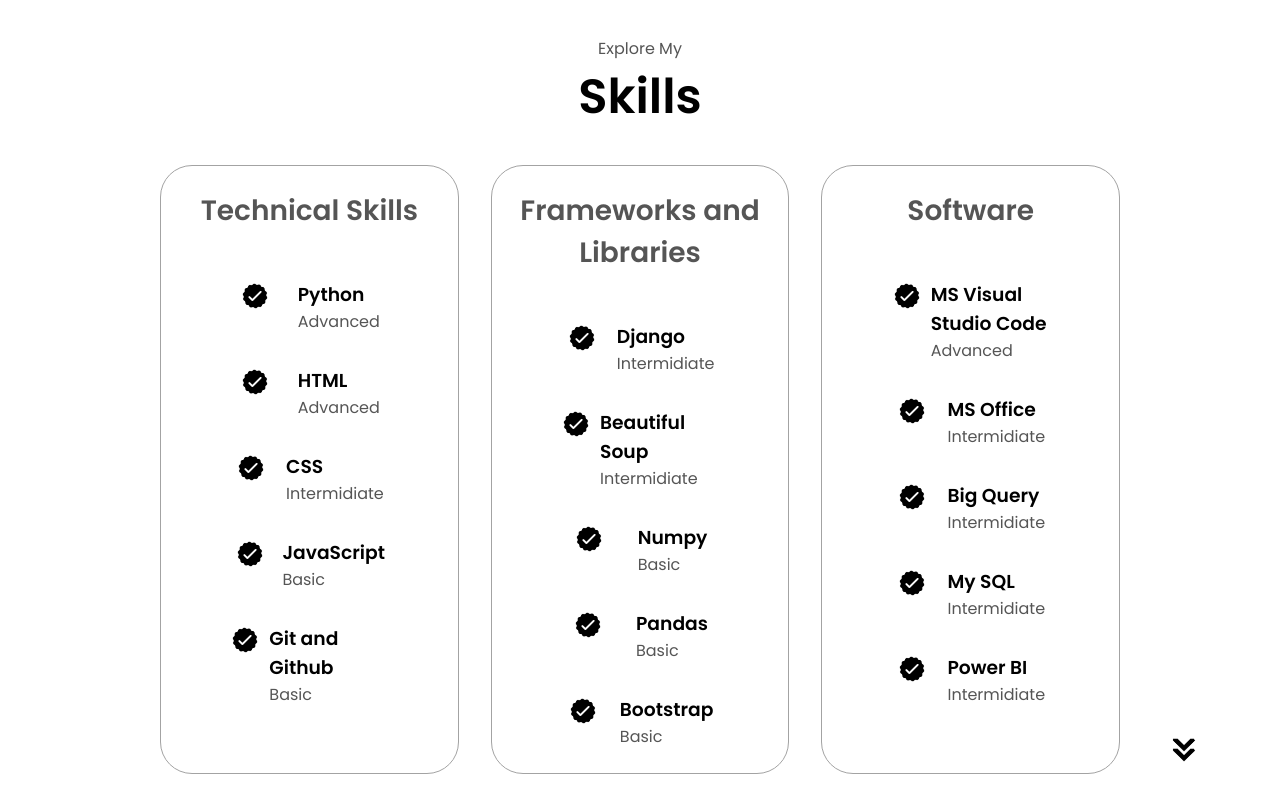
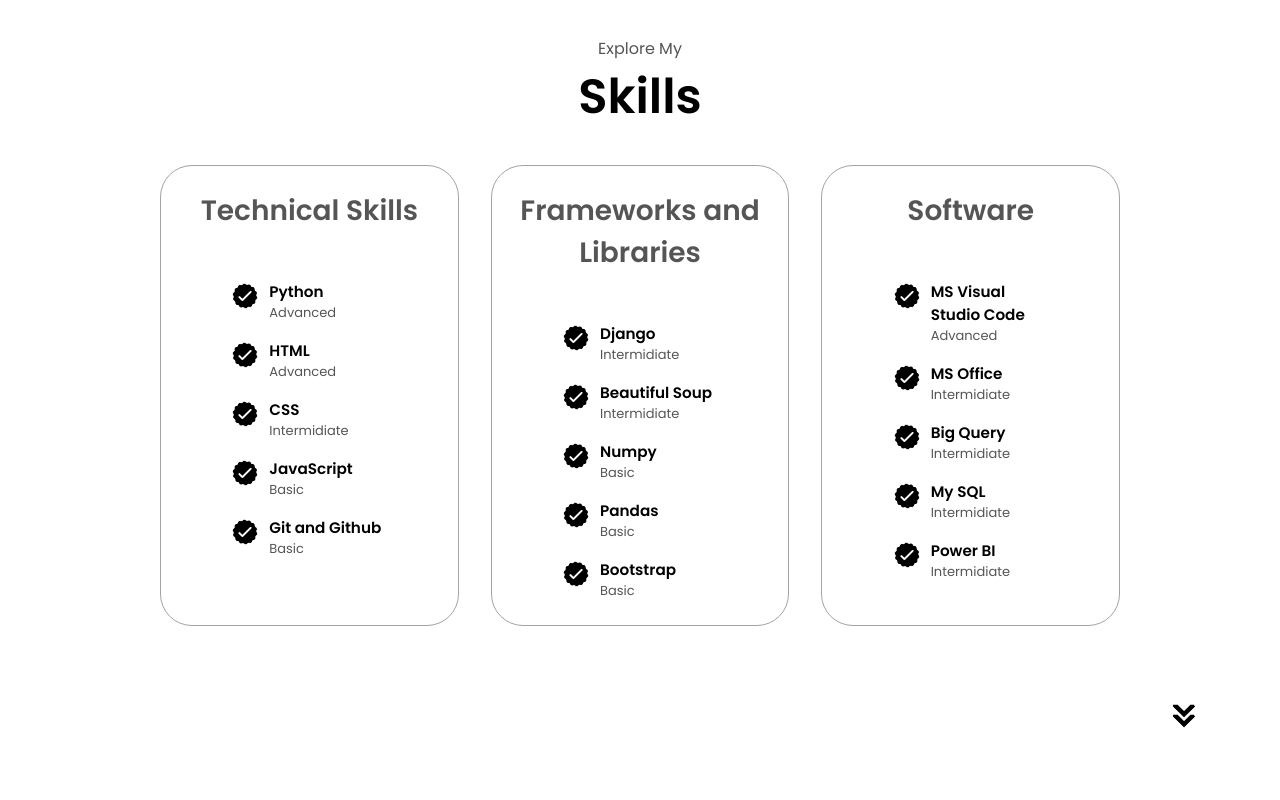
Before and after one commit to Pankajpadekar/portfolio-project, a plain HTML site: page index.html in a window 1280 px wide. Shown: the part 1660-2460 px from the top of the page. Drawn offline with Linux system fonts and the light colour scheme.

Commit message:
made some changes

```diff
--- a/style.css
+++ b/style.css
@@ -233,15 +233,18 @@
     border-radius: 2rem;
 }
 
-.btn-color-1, .btn-color-2 {
+.btn-color-1,
+.btn-color-2 {
     border: rgb(53, 53, 53) 0.1rem solid;
 }
 
-.btn-color-1:hover, .btn-color-2:hover {
+.btn-color-1:hover,
+.btn-color-2:hover {
     cursor: pointer;
 }
 
-.btn-color-1, .btn-color-2:hover {
+.btn-color-1,
+.btn-color-2:hover {
     background: rgb(53, 53, 53);
     color: white;
 }
@@ -279,7 +282,8 @@
     flex-direction: column;
 }
 
-.about-containers, .about-details-container {
+.about-containers,
+.about-details-container {
     display: flex;
 }
 
@@ -294,7 +298,7 @@
 }
 
 .details-container {
-    padding:  1.5rem;
+    padding: 1.5rem;
     flex: 1;
     background: white;
     border-radius: 2rem;
@@ -329,7 +333,7 @@
 
 .skills-details-container {
     display: flex;
-    justify-content: center;
+    justify-content: space-evenly;
     flex-direction: column;
 }
 
@@ -338,14 +342,15 @@
     text-align: initial;
     flex-wrap: wrap;
     flex-direction: row;
-    gap: 2rem;
-    justify-content: space-around;
+    gap: 1rem;
+    justify-content: center;
+    font-size: small;
 }
 
 article {
     display: flex;
     width: 10rem;
-    justify-content: space-around;
+    justify-content: flex-start;
     gap: 0.5rem;
 }
 
```
